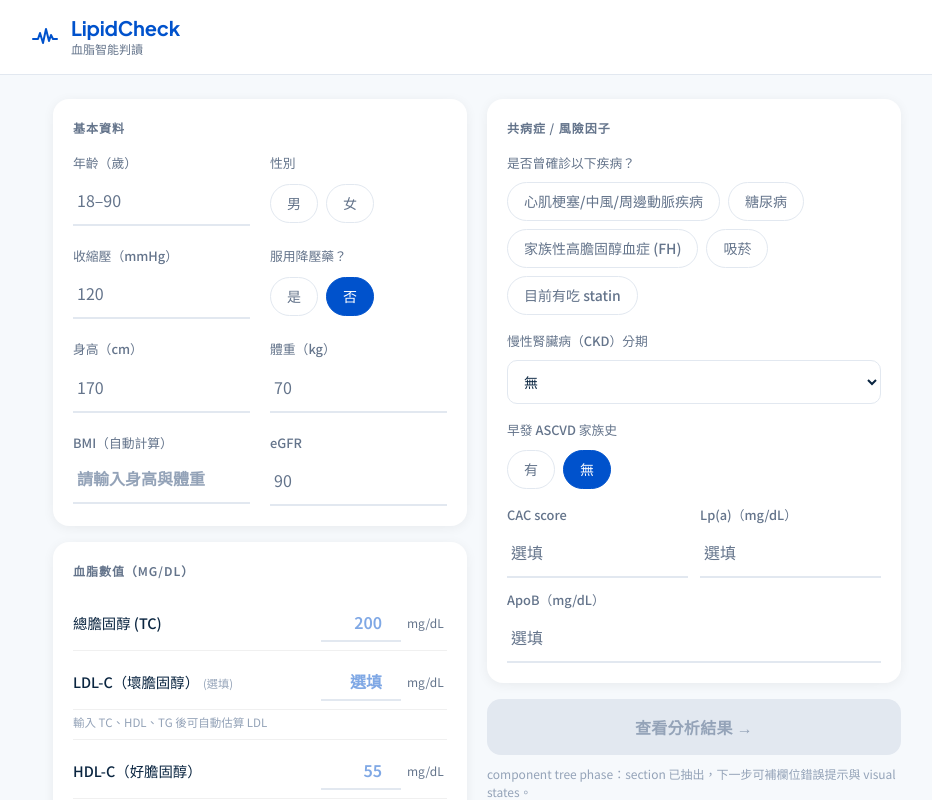
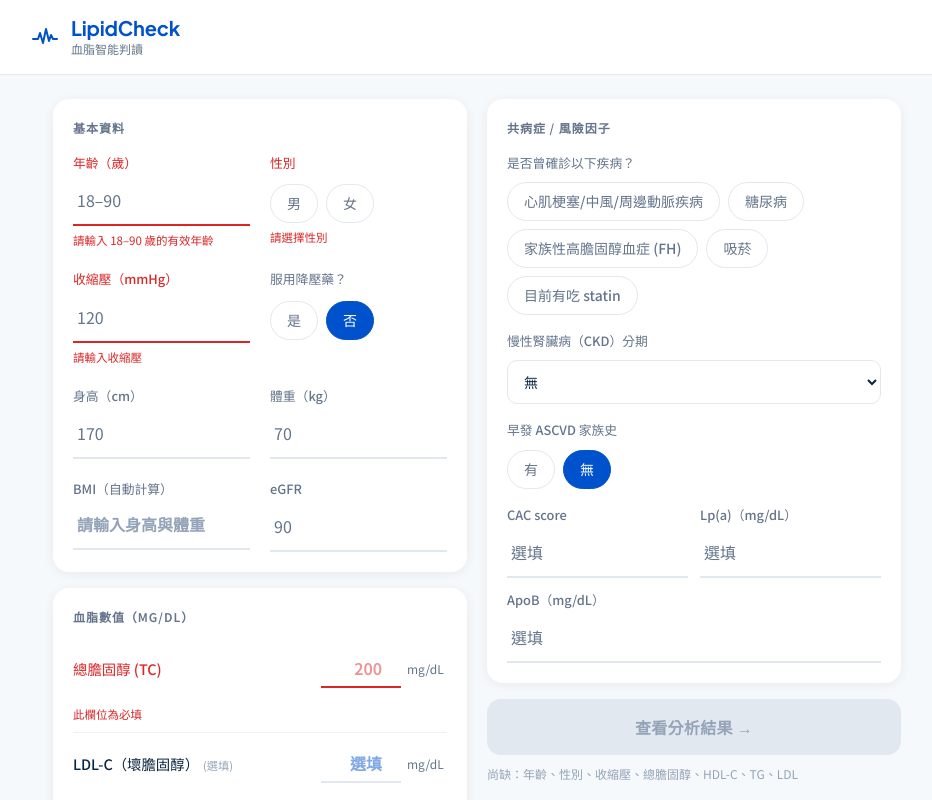
Before and after one commit to junzhi1117-web/lipidcheck, a React (Vite) app: page / in a window 1280 px wide. Shown: the top 800 px of the page, without its empty margins (163-1095 px from the left). Built offline with nearby package versions, Linux system fonts and the light colour scheme.

Commit message:
feat: add validation states to input form v2

```diff
--- a/src/components/InputFormV2.tsx
+++ b/src/components/InputFormV2.tsx
@@ -40,10 +40,48 @@ const subtleTextStyle: CSSProperties = {
   color: '#94A3B8',
 }
 
+const errorTextStyle: CSSProperties = {
+  fontSize: '0.72rem',
+  color: '#DC2626',
+  marginTop: '6px',
+}
+
+const warningTextStyle: CSSProperties = {
+  fontSize: '0.72rem',
+  color: '#B45309',
+  marginTop: '6px',
+}
+
+const infoTextStyle: CSSProperties = {
+  fontSize: '0.72rem',
+  color: '#64748B',
+  marginTop: '6px',
+}
+
 const twoColumnGridStyle: CSSProperties = {
   display: 'grid',
   gridTemplateColumns: '1fr 1fr',
   gap: '20px',
+}
+
+const yesNoOptions = [
+  { label: '是', value: 'yes' },
+  { label: '否', value: 'no' },
+] as const
+
+const familyHistoryOptions = [
+  { label: '有', value: 'yes' },
+  { label: '無', value: 'no' },
+] as const
+
+const requiredFieldLabels: Partial<Record<keyof InputFormValues, string>> = {
+  age: '年齡',
+  sex: '性別',
+  sbp: '收縮壓',
+  tc: '總膽固醇',
+  ldl: 'LDL',
+  hdl: 'HDL-C',
+  tg: 'TG',
 }
 
 function SectionTitle({ children }: { children: ReactNode }) {
@@ -76,7 +114,7 @@ function ToggleGroup<T extends string>({
   paddingTop = '0px',
 }: {
   value: T
-  options: FieldOption<T>[]
+  options: ReadonlyArray<FieldOption<T>>
   onChange: (value: T) => void
   gap?: string
   wrap?: boolean
@@ -101,6 +139,8 @@ function TextField({
   type = 'number',
   min,
   max,
+  invalid = false,
+  helper,
 }: {
   label: string
   value: string
@@ -109,10 +149,12 @@ function TextField({
   type?: 'number' | 'text'
   min?: number
   max?: number
+  invalid?: boolean
+  helper?: ReactNode
 }) {
   return (
     <div>
-      <label style={labelStyle}>{label}</label>
+      <label style={{ ...labelStyle, color: invalid ? '#DC2626' : labelStyle.color }}>{label}</label>
       <input
         className="input-underline"
         type={type}
@@ -121,7 +163,9 @@ function TextField({
         onChange={e => onChange(e.target.value)}
         min={min}
         max={max}
+        style={invalid ? { borderBottomColor: '#DC2626' } : undefined}
       />
+      {helper}
     </div>
   )
 }
@@ -155,6 +199,9 @@ function LipidRow({
   placeholder,
   suffix,
   optional,
+  invalid,
+  tone,
+  helper,
 }: {
   label: string
   value: string
@@ -162,10 +209,17 @@ function LipidRow({
   placeholder: string
   suffix: string
   optional?: boolean
+  invalid?: boolean
+  tone?: 'default' | 'warning' | 'success'
+  helper?: ReactNode
 }) {
+  const borderColor = invalid ? '#DC2626' : tone === 'warning' ? '#F59E0B' : tone === 'success' ? '#10B981' : '#E2E8F0'
+  const textColor = invalid ? '#DC2626' : tone === 'warning' ? '#B45309' : tone === 'success' ? '#047857' : '#0052CC'
+
   return (
-    <div style={{ display: 'flex', alignItems: 'center', padding: '8px 0', borderBottom: '1px solid #F0F0F0' }}>
-      <div style={{ flex: 1, fontSize: '0.9rem', color: '#0A2540', fontWeight: 500 }}>
+    <div>
+      <div style={{ display: 'flex', alignItems: 'center', padding: '8px 0', borderBottom: helper ? 'none' : '1px solid #F0F0F0' }}>
+        <div style={{ flex: 1, fontSize: '0.9rem', color: invalid ? '#DC2626' : '#0A2540', fontWeight: 500 }}>
           {label}
           {optional && <span style={{ fontSize: '0.7rem', color: '#94A3B8', fontWeight: 400, marginLeft: '4px' }}>(選填)</span>}
         </div>
@@ -178,18 +232,20 @@ function LipidRow({
             style={{
               width: '80px',
               border: 'none',
-            borderBottom: '2px solid #E2E8F0',
+              borderBottom: `2px solid ${borderColor}`,
               padding: '6px 4px',
               textAlign: 'right',
               fontSize: '1rem',
               fontWeight: 600,
-            color: '#0052CC',
+              color: textColor,
               background: 'transparent',
               outline: 'none',
             }}
           />
           <span style={{ fontSize: '0.75rem', color: '#64748B', width: '40px' }}>{suffix}</span>
         </div>
+      </div>
+      {helper && <div style={{ padding: '4px 0 8px 0', borderBottom: '1px solid #F0F0F0' }}>{helper}</div>}
     </div>
   )
 }
@@ -224,6 +280,12 @@ export function InputFormV2({ onSubmit, initialInput }: Props) {
   const derived = useMemo(() => calculateDerivedMetrics(values), [values])
   const validation = useMemo(() => validateForm(values), [values])
 
+  const missingRequiredSet = useMemo(() => new Set(validation.missingRequired), [validation.missingRequired])
+  const missingRequiredLabels = useMemo(
+    () => validation.missingRequired.map(field => requiredFieldLabels[field]).filter(Boolean) as string[],
+    [validation.missingRequired],
+  )
+
   const setNumericField = (name: NumericFieldName, value: string) => {
     setValues(prev => ({ ...prev, [name]: value }))
   }
@@ -253,10 +315,13 @@ export function InputFormV2({ onSubmit, initialInput }: Props) {
                 onChange={value => setNumericField('age', value)}
                 min={18}
                 max={90}
+                invalid={missingRequiredSet.has('age')}
+                helper={missingRequiredSet.has('age') ? <div style={errorTextStyle}>請輸入 18–90 歲的有效年齡</div> : undefined}
               />
               <div>
-                <label style={labelStyle}>性別</label>
+                <label style={{ ...labelStyle, color: missingRequiredSet.has('sex') ? '#DC2626' : labelStyle.color }}>性別</label>
                 <ToggleGroup value={values.sex} options={SEX_OPTIONS} onChange={value => setValues(prev => ({ ...prev, sex: value }))} paddingTop="8px" />
+                {missingRequiredSet.has('sex') && <div style={errorTextStyle}>請選擇性別</div>}
               </div>
             </div>
 
@@ -266,12 +331,14 @@ export function InputFormV2({ onSubmit, initialInput }: Props) {
                 placeholder="120"
                 value={values.sbp}
                 onChange={value => setNumericField('sbp', value)}
+                invalid={missingRequiredSet.has('sbp')}
+                helper={missingRequiredSet.has('sbp') ? <div style={errorTextStyle}>請輸入收縮壓</div> : undefined}
               />
               <div>
                 <label style={labelStyle}>服用降壓藥？</label>
                 <ToggleGroup
                   value={values.onBpMeds ? 'yes' : 'no'}
-                  options={[{ label: '是', value: 'yes' }, { label: '否', value: 'no' }]}
+                  options={yesNoOptions}
                   onChange={value => setToggleField('onBpMeds', value === 'yes')}
                   paddingTop="8px"
                 />
@@ -312,8 +379,29 @@ export function InputFormV2({ onSubmit, initialInput }: Props) {
         content: (
           <div style={{ display: 'flex', flexDirection: 'column', gap: '4px' }}>
             {LIPID_FIELDS.map(field => {
+              const isMissing = missingRequiredSet.has(field.name)
               const showEstimated = field.name === 'ldl' && !values.ldl
               const placeholder = showEstimated && derived.friedewaldLdl !== null ? String(derived.friedewaldLdl) : field.placeholder
+
+              let tone: 'default' | 'warning' | 'success' = 'default'
+              let helper: ReactNode = null
+
+              if (field.name === 'ldl') {
+                if (derived.tgTooHighForFriedewald && !values.ldl) {
+                  tone = 'warning'
+                  helper = <span style={errorTextStyle}>⚠️ TG ≥ 400 mg/dL，Friedewald 公式不適用，請輸入實測 LDL</span>
+                } else if (!values.ldl && derived.friedewaldLdl !== null) {
+                  tone = 'warning'
+                  helper = <span style={warningTextStyle}>🔶 目前使用估算 LDL：TC − HDL − TG/5 = <strong>{derived.friedewaldLdl} mg/dL</strong></span>
+                } else if (values.ldl) {
+                  tone = 'success'
+                  helper = <span style={infoTextStyle}>✅ 目前使用實測 LDL</span>
+                } else {
+                  helper = <span style={infoTextStyle}>輸入 TC、HDL、TG 後可自動估算 LDL</span>
+                }
+              } else if (isMissing) {
+                helper = <span style={errorTextStyle}>此欄位為必填</span>
+              }
 
               return (
                 <div key={field.name}>
@@ -324,18 +412,10 @@ export function InputFormV2({ onSubmit, initialInput }: Props) {
                     placeholder={placeholder}
                     suffix={field.suffix ?? 'mg/dL'}
                     optional={field.optional}
+                    invalid={isMissing && field.name !== 'ldl'}
+                    tone={tone}
+                    helper={helper}
                   />
-                  {field.name === 'ldl' && !values.ldl && (
-                    <div style={{ padding: '4px 0 8px 0', borderBottom: '1px solid #F0F0F0', fontSize: '0.72rem' }}>
-                      {derived.tgTooHighForFriedewald ? (
-                        <span style={{ color: '#EF4444' }}>⚠️ TG ≥ 400 mg/dL，Friedewald 公式不適用，請輸入實測 LDL</span>
-                      ) : derived.friedewaldLdl !== null ? (
-                        <span style={{ color: '#B45309' }}>🔶 由 Friedewald 公式估算：TC − HDL − TG/5 = <strong>{derived.friedewaldLdl} mg/dL</strong></span>
-                      ) : (
-                        <span style={{ color: '#94A3B8' }}>輸入 TC、HDL、TG 後可自動估算 LDL</span>
-                      )}
-                    </div>
-                  )}
                 </div>
               )
             })}
@@ -353,7 +433,7 @@ export function InputFormV2({ onSubmit, initialInput }: Props) {
         ),
       },
     ]
-  }, [derived.bmi, derived.friedewaldLdl, derived.nonHdl, derived.tgTooHighForFriedewald, values])
+  }, [derived.bmi, derived.friedewaldLdl, derived.nonHdl, derived.tgTooHighForFriedewald, missingRequiredSet, values])
 
   const rightSections = useMemo<FormSectionConfig[]>(() => {
     return [
@@ -365,12 +445,6 @@ export function InputFormV2({ onSubmit, initialInput }: Props) {
           <>
             <div style={{ marginBottom: '16px' }}>
               <label style={{ ...labelStyle, marginBottom: '10px' }}>是否曾確診以下疾病？</label>
-              <ToggleGroup
-                value={JSON.stringify(COMORBIDITY_TOGGLES.map(toggle => values[toggle.name]))}
-                options={[]}
-                onChange={() => undefined}
-                wrap
-              />
               <div style={{ display: 'flex', flexWrap: 'wrap', gap: '8px' }}>
                 {COMORBIDITY_TOGGLES.map(toggle => (
                   <PillButton
@@ -413,7 +487,7 @@ export function InputFormV2({ onSubmit, initialInput }: Props) {
               <label style={{ ...labelStyle, marginBottom: '10px' }}>早發 ASCVD 家族史</label>
               <ToggleGroup
                 value={values.familyHistoryPrematureASCVD ? 'yes' : 'no'}
-                options={[{ label: '有', value: 'yes' }, { label: '無', value: 'no' }]}
+                options={familyHistoryOptions}
                 onChange={value => setToggleField('familyHistoryPrematureASCVD', value === 'yes')}
               />
             </div>
@@ -464,7 +538,7 @@ export function InputFormV2({ onSubmit, initialInput }: Props) {
             <SubmitButton disabled={!validation.isValid} onClick={handleSubmit} />
             {!validation.isValid && (
               <div style={{ marginTop: '10px', ...subtleTextStyle }}>
-                component tree phase：section 已抽出，下一步可補欄位錯誤提示與 visual states。
+                尚缺：{missingRequiredLabels.join('、')}
               </div>
             )}
           </div>
@@ -473,6 +547,11 @@ export function InputFormV2({ onSubmit, initialInput }: Props) {
 
       <div className="mobile-only" style={{ marginTop: '16px', paddingBottom: '24px' }}>
         <SubmitButton disabled={!validation.isValid} onClick={handleSubmit} />
+        {!validation.isValid && (
+          <div style={{ marginTop: '10px', ...subtleTextStyle }}>
+            尚缺：{missingRequiredLabels.join('、')}
+          </div>
+        )}
       </div>
     </div>
   )
```
Lines whose indentation alone changed are shown as unchanged.
